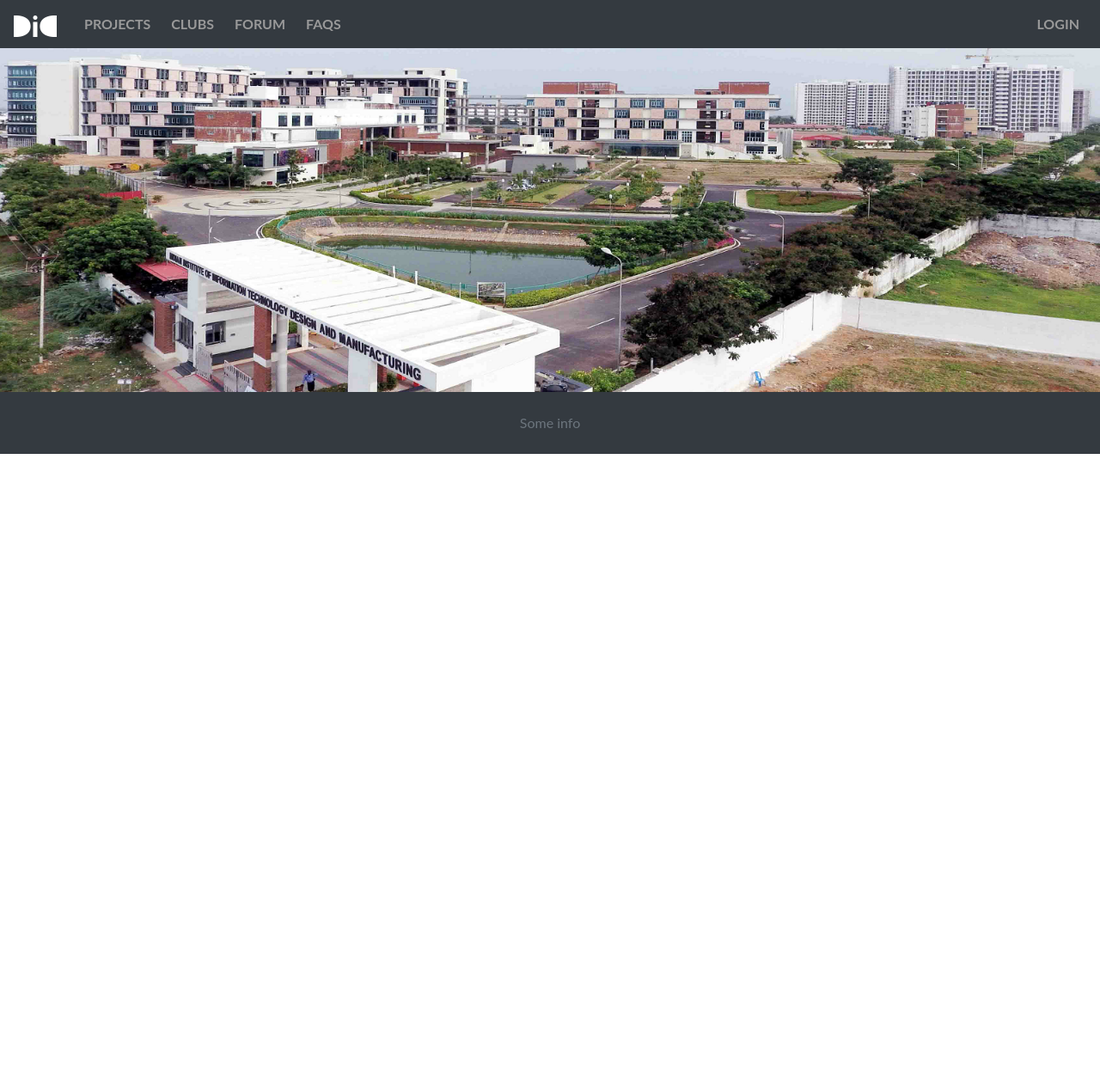
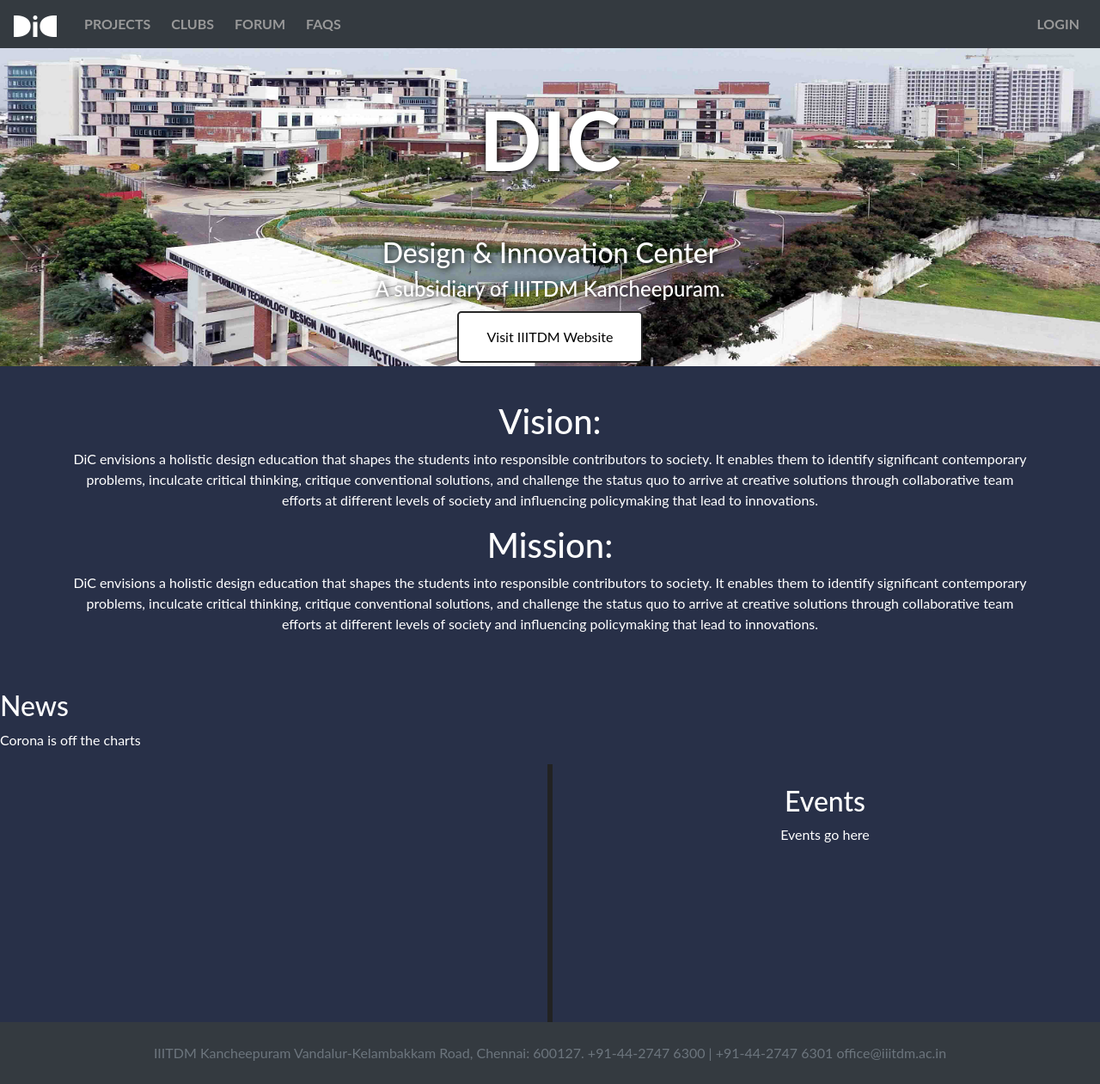
Before and after one commit to ashishrrs/IDC, a Django app: page / in a window 1280 px wide. Shown: the whole page at 86% size. Before the commit the page ends 528 px from the top, so only its background shows below. Run offline with Django 3.2, Linux system fonts and the light colour scheme; some libraries are stand-ins or nearby versions.

Commit message:
homepage

```diff
--- a/IDC/FAQs/templates/FAQs/index.html
+++ b/IDC/FAQs/templates/FAQs/index.html
@@ -11,9 +11,7 @@
 
 <div id="page" style="background-image: linear-gradient(to right, #3CA55C, #B5AC49); padding-top: 56px; padding-bottom: 0;">
 	<div class="container">
-		<div class="subheader">
 			<h2>Frequently Asked Questions</h2>
-		</div>
 
 		<div class="container">
 			<div class="accordion">
--- a/IDC/Home/templates/Home/base.html
+++ b/IDC/Home/templates/Home/base.html
@@ -27,7 +27,7 @@
 						<a class="nav-item nav-link" href="/FAQs/">FAQs</a>
 				</div>
 					<div class="nav navbar-nav nav-right">
-						<a class="nav-item nav-link" href="/login/"><span class="glyphicon glyphicon-log-in"></span> Login</a>
+						<a class="nav-item nav-link" href="/login/"><span class="glyphicon glyphicon-log-in"></span>Login</a>
 					</div>
 			</div>
 		</nav>
@@ -45,7 +45,11 @@
 
 	<footer class="py-4 bg-dark flex-shrink-0">
 		<div class="container text-center">
-			<a href="#" class="text-muted">Some info</a>
+			<a href="#" class="text-muted">IIITDM Kancheepuram
+				Vandalur-Kelambakkam Road,
+				Chennai: 600127.
+				 +91-44-2747 6300 |  +91-44-2747 6301
+				 office@iiitdm.ac.in</a>
 		</div>
 	</footer>
 
--- a/IDC/Home/templates/Home/index.html
+++ b/IDC/Home/templates/Home/index.html
@@ -6,10 +6,42 @@
 {% endblock %}
 
 {% block content %}
-<div id="page" style="background-image: linear-gradient(to right, #283048, #859398); padding-top: 56px; padding-bottom: 0;">
-	<div class="row" style="margin-left: 0;">
-		<div class="img-fluid">
-			<img src="static/images/campus.png" style="width: 100vw; margin-right: 0;">
+<link rel="stylesheet" href='{% static "css/homeindexstyle.css" %}'>
+
+<div id="page" style="background-color: #283048; padding-top: 56px; padding-bottom: 0;">
+
+
+	<div class="container-fluid text-center" style="margin-left: 0; background-image: url('static/images/campus.png'); background-size: cover; background-repeat: no-repeat;">
+		<div class="container py-5" style="text-shadow: 1px 1px 8px #000000;">
+			<h1 class="display-1 font-weight-bold text-center">DIC</h1>
+		</div>
+
+		<h2 style="text-shadow: 2px 2px 8px #000000;">Design & Innovation Center</h2>
+		<h4 style="text-shadow: 2px 2px 8px #000000;">A subsidiary of IIITDM Kancheepuram.</h4>
+		<a href="https://www.iiitdm.ac.in/" target="_blank" class="button" style="text-decoration: none;">Visit IIITDM Website</a>
+	</div>
+
+	<div class="container text-center" style="padding-bottom: 0;">
+		<h1 style="padding-top: 40px;">Vision:</h2>
+		<p>
+			DiC envisions a holistic design education that shapes the students into responsible contributors to society. It enables them to identify significant contemporary problems, inculcate critical thinking, critique conventional solutions, and challenge the status quo to arrive at creative solutions through collaborative team efforts at different levels of society and influencing policymaking that lead to innovations.
+		</p>
+		<h1>Mission:</h1>
+		<p">
+			DiC envisions a holistic design education that shapes the students into responsible contributors to society. It enables them to identify significant contemporary problems, inculcate critical thinking, critique conventional solutions, and challenge the status quo to arrive at creative solutions through collaborative team efforts at different levels of society and influencing policymaking that lead to innovations.
+		</p>
+	</div>
+
+	<div class="line-text">
+		<div class="container text-center py-4"></div>
+			<h2>News</h2>
+			<p>Corona is off the charts</p>
+		</div>
+		<div class="vline">
+			<div class="container text-center py-4">
+				<h2>Events</h2>
+				<p>Events go here</p>
+			</div>
 		</div>
 	</div>
 </div>
--- /dev/null
+++ b/IDC/static/css/homeindexstyle.css
@@ -0,0 +1,29 @@
+.button{
+	border: none;
+	background-color: white;
+	color: black;
+	border: 2px solid #262626;
+	padding: 16px 32px;
+	text-align: center;
+	text-decoration: none;
+	display: inline-block;
+	font-size: 16px;
+	margin: 4px 2px;
+	transition-duration: 0.4s;
+	cursor: pointer;
+	border-radius: 5px;
+}
+
+.button:hover{
+	background-color: #262626;
+	color: white;
+}
+
+.vline{
+	border-left: 6px solid #222222;
+	height: 300px;
+	width: 50%;
+	position: relative;
+	left: 50%;
+	margin-left: -3px;
+}
```
Also changed, not shown: IDC/Clubs/templates/Clubs/base.html (+11 -1 lines), IDC/FAQs/templates/FAQs/base.html (+12 -1 lines), IDC/Forum/templates/Forum/base.html (+12 -1 lines), IDC/Projects/templates/Projects/base.html (+11 -1 lines).
